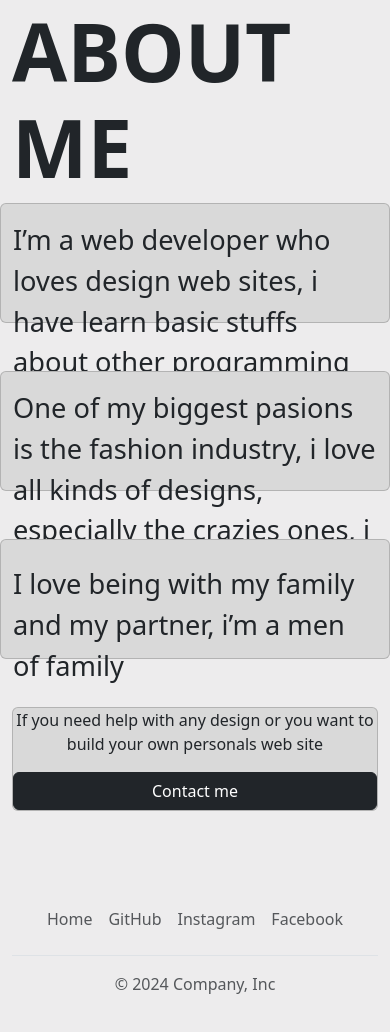
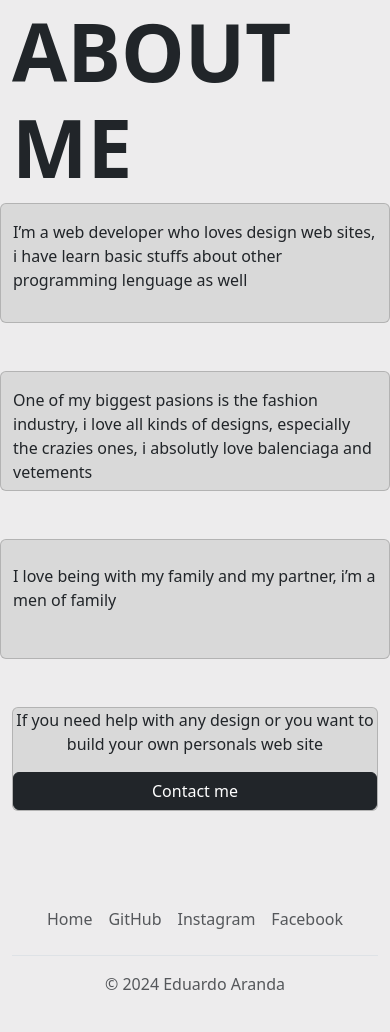
Before and after one commit to Eduar2diaz/CAPSTON-PROJECT-2, a plain HTML site: page index.html in a window 390 px wide. Shown: the part 1913-2945 px from the top of the page. Drawn offline with nearby package versions, Linux system fonts and the light colour scheme.

Commit message:
Add files via upload

```diff
--- a/css/style.css
+++ b/css/style.css
@@ -44,3 +44,21 @@ body{
     width: 500px;
     text-align: center;
 }
+
+@media(max-width: 990px){
+    .AM > p{
+        font-size: 1.4rem;
+    }
+}
+
+@media(max-width: 600px){
+    .AM > p{
+        font-size: 1.3rem;
+    }
+}
+
+@media(max-width: 499px){
+    .AM > p{
+        font-size: 1rem;
+    }
+}
--- a/index.html
+++ b/index.html
@@ -18,9 +18,6 @@
               <div class="col-lg-6">
                 <h1 class="display-5 fw-bold text-body-emphasis lh-1 mb-3">Hi! I’m Eduardo</h1>
                 <p class="lead">I’m a system engineer with solid knowledge in web devolping, i was born in 1998, im 26 y/o and i am from mexico, i love learn new skills to improve my ability as a web developer and designer</p>
-                <div class="d-grid gap-2 d-md-flex justify-content-md-start">
-
-                </div>
               </div>
             </div>
           </div>
@@ -103,7 +100,7 @@
                     <li class="nav-item"><a href="https://www.instagram.com/eduar2_diaz/" class="nav-link px-2 text-body-secondary">Instagram</a></li>
                     <li class="nav-item"><a href="https://www.facebook.com/eduardo.arandadiaz/" class="nav-link px-2 text-body-secondary">Facebook</a></li>
                 </ul>
-                <p class="text-center text-body-secondary">© 2024 Company, Inc</p>
+                <p class="text-center text-body-secondary">© 2024 Eduardo Aranda</p>
             </footer>
           </div>
     </footer>
```
